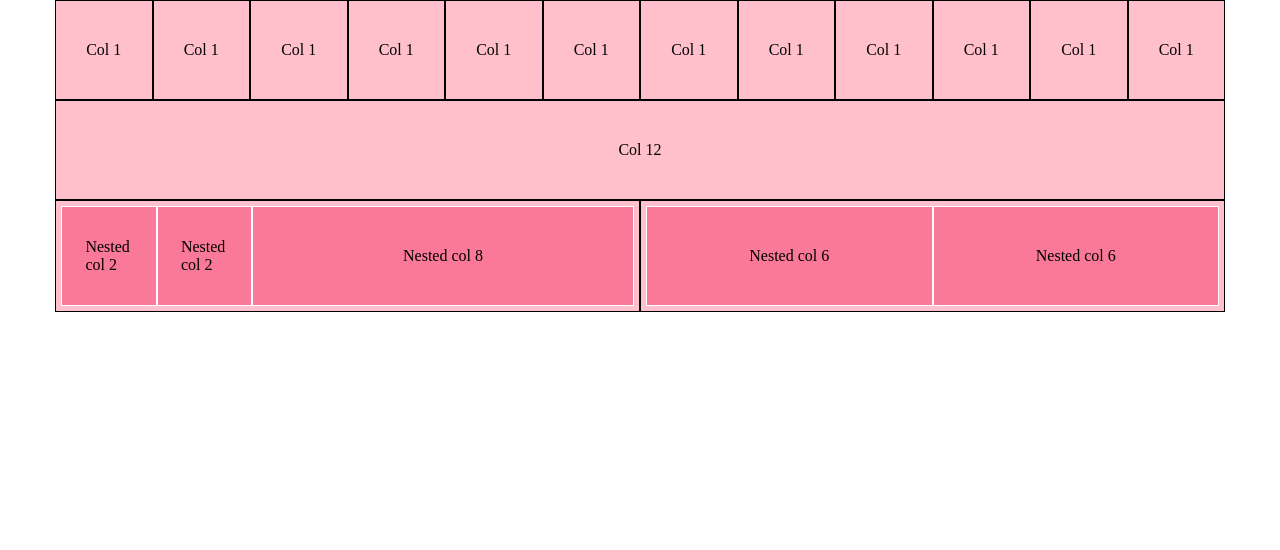
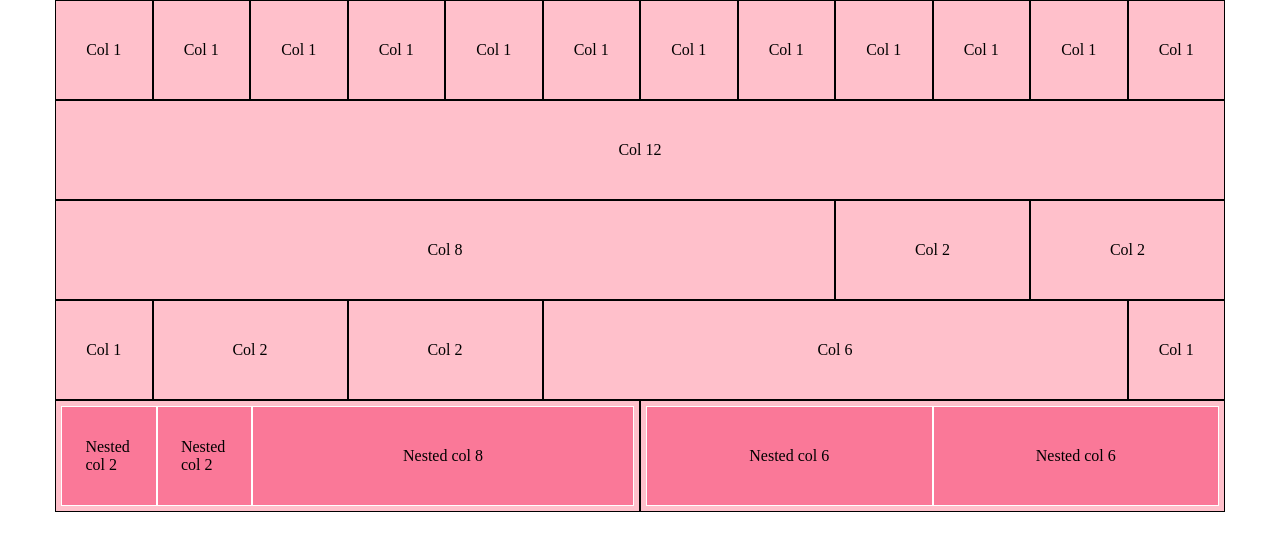
Before and after one commit to MatiaCasu/html-css-12bool, a plain HTML site: page index.html in a window 1280 px wide. Drawn offline with Linux system fonts and the light colour scheme.

Commit message:
Aggiunte row 3-4

```diff
--- a/css/style.css
+++ b/css/style.css
@@ -1,9 +1,6 @@
-.container{
-  background-color: pink;
-}
-
 .container > div{
   border: 1px solid black;
+  background-color: pink;
 }
 
 .container [class*="col-"]{
--- a/index.html
+++ b/index.html
@@ -85,8 +85,54 @@
       </div>
     </div>
     <!-- /CONTAINER row 2 -->
-
-
+    <!-- CONTAINER row 3 -->
+    <div class="container">
+      <div class="col-8">
+        <div class="text-col">
+          Col 8
+        </div>
+      </div>
+      <div class="col-2">
+        <div class="text-col">
+          Col 2
+        </div>
+      </div>
+      <div class="col-2">
+        <div class="text-col">
+          Col 2
+        </div>
+      </div>
+    </div>
+    <!-- /CONTAINER row 3 -->
+    <!-- CONTAINER row 4 -->
+    <div class="container">
+      <div class="col-1">
+        <div class="text-col">
+          Col 1
+        </div>
+      </div>
+      <div class="col-2">
+          <div class="text-col">
+            Col 2
+          </div>
+      </div>
+      <div class="col-2">
+        <div class="text-col">
+          Col 2
+        </div>
+      </div>
+      <div class="col-6">
+        <div class="text-col">
+          Col 6
+        </div>
+      </div>
+      <div class="col-1">
+        <div class="text-col">
+          Col 1
+        </div>
+      </div>
+    </div>
+    <!-- /CONTAINER row 4 -->
     <!-- CONTAINER row 5 -->
     <div class="container">
       <!-- Prima col-6 nidificata-->
```
